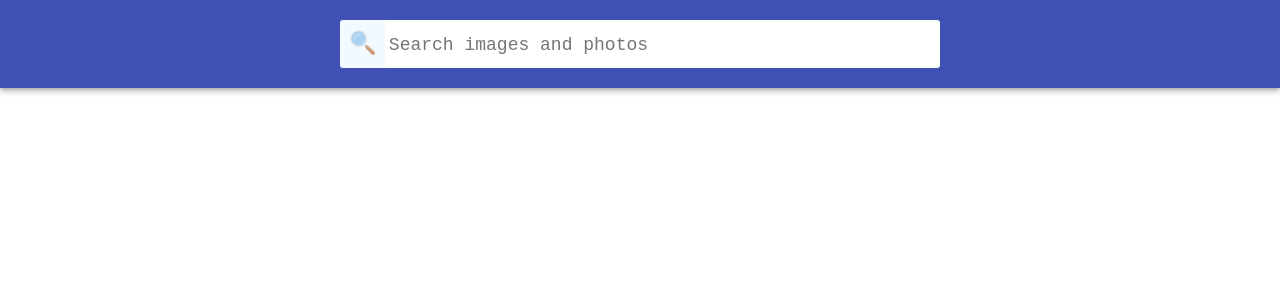
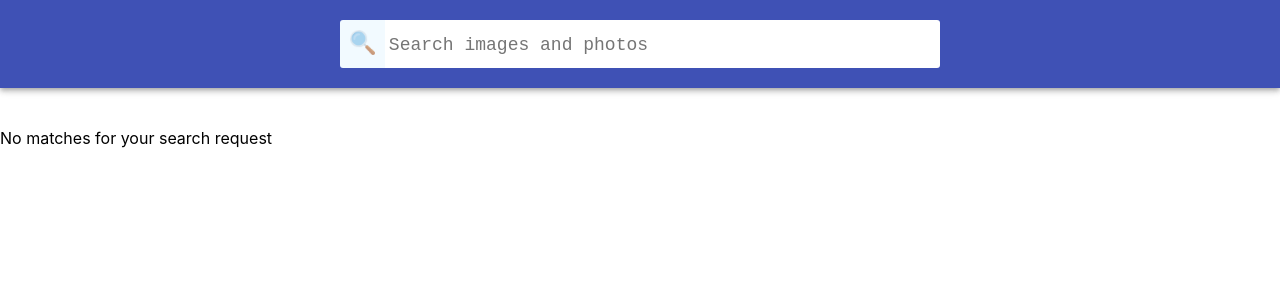
Before and after one commit to PeterZabila/goit-react-hw-03-image-finder, a React (Create React App) app: page / in a window 1280 px wide. Shown: the top 300 px of the page. Built offline with nearby package versions, Linux system fonts and the light colour scheme; no server answers.

Commit message:
some minor fixes to error message

```diff
--- a/package.json
+++ b/package.json
@@ -14,6 +14,7 @@
     "react-dom": "^18.1.0",
     "react-loader-spinner": "^5.3.4",
     "react-scripts": "5.0.1",
+    "react-toastify": "^9.0.8",
     "web-vitals": "^2.1.3"
   },
   "scripts": {
--- a/src/components/App.jsx
+++ b/src/components/App.jsx
@@ -6,6 +6,8 @@ import Button from './Button/Button';
 import ImageGallery from './ImageGallery/ImageGallery';
 import Loader from './Loader/Loader';
 import Modal from './Modal/Modal';
+import { ToastContainer, toast } from 'react-toastify';
+import 'react-toastify/dist/ReactToastify.css';
 
 
 export default class App extends Component {
@@ -46,7 +48,9 @@ export default class App extends Component {
   });
 
     } catch (error) {
-      this.setState({error})
+      toast.error('No matches found for your search request');
+      this.setState({error});
+
     } finally {
       this.setState({
         loading: false,
@@ -91,6 +95,7 @@ export default class App extends Component {
     const { results, loading, error, showModal } = this.state;
     const isResults = Boolean(results.length);
     const { onSubmit, loadMore, openModal, closeModal } = this;
+    // const notify = () => toast("Wow so easy!");
 
     return (
       <>
@@ -98,7 +103,7 @@ export default class App extends Component {
           <SearchBar onSubmit={onSubmit}/>
         </div>
          {loading && <Loader/>}
-         {isResults && <ImageGallery items={results} onClick={openModal} onMore={loadMore}/> }
+         {isResults ? (<ImageGallery items={results} onClick={openModal} onMore={loadMore}/>) : (<p>No matches for your search request</p>) }
          {showModal && <Modal onClose={closeModal}><img src={this.state.modalContent.largeImageURL.largeImageURL} max-width="600px" alt="" /></Modal>}
          {error && <p>Please try later...</p>}
          <div className='Container'>
```
Also changed, not shown: 1 other file (tests, documents, lock files or other folders).
